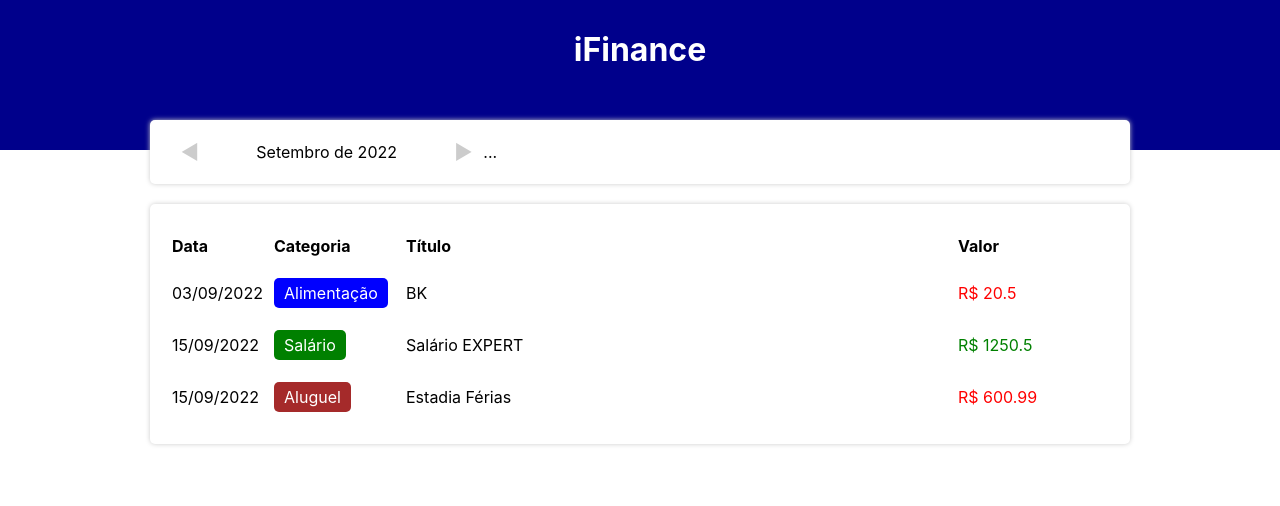
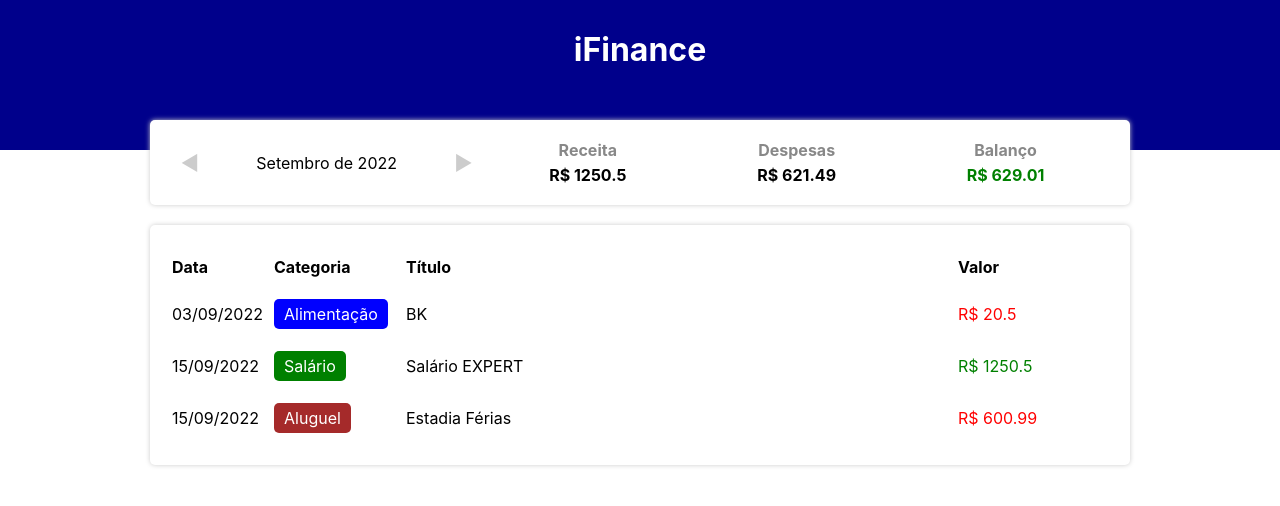
Before and after one commit to joaothedog/ifinance, a React (Create React App) app: page / in a window 1280 px wide. Shown: the top 506 px of the page. Built offline with nearby package versions, Linux system fonts and the light colour scheme.

Commit message:
Info area completo

```diff
--- a/src/App.tsx
+++ b/src/App.tsx
@@ -13,6 +13,8 @@ const App = () => {
     setCurrentMonth(newMonth);
   };
 
+  const [income, setIncome] = useState(0);
+  const [expense, setExpense] = useState(0);
   const [list, setList] = useState<Item[]>(items);
   const [filteredList, setFilteredList] = useState<Item[]>([]);
   const [currentMonth, setCurrentMonth] = useState(getCurrentMonth());
@@ -20,6 +22,22 @@ const App = () => {
   useEffect(() => {
     setFilteredList(filterListByMonth(list, currentMonth));
   }, [list, currentMonth]);
+
+  useEffect(() => {
+    let incomeCount = 0;
+    let expenseCount = 0;
+
+    for (const i in filteredList) {
+      if (categories[filteredList[i].category].expense) {
+        expenseCount += filteredList[i].value;
+      } else {
+        incomeCount += filteredList[i].value;
+      }
+
+      setIncome(incomeCount);
+      setExpense(expenseCount);
+    }
+  }, [filteredList]);
 
   return (
     <Component.Container>
@@ -31,6 +49,8 @@ const App = () => {
         <InfoArea
           currentMonth={currentMonth}
           onMonthChange={handleMonthChange}
+          income={income}
+          expense={expense}
         />
         {/*insert area*/}
         <TableArea list={filteredList} />
--- /dev/null
+++ b/src/components/AnalyzedItem/index.tsx
@@ -0,0 +1,16 @@
+import * as Component from './styles';
+
+type Props = {
+  title: string;
+  value: number;
+  color?: string;
+};
+
+export const AnalyzedItem = ({ title, value, color }: Props) => {
+  return (
+    <Component.Container>
+      <Component.Title>{title}</Component.Title>
+      <Component.Info color={color}>R$ {value}</Component.Info>
+    </Component.Container>
+  );
+};
--- /dev/null
+++ b/src/components/AnalyzedItem/styles.ts
@@ -0,0 +1,18 @@
+import styled from 'styled-components';
+
+export const Container = styled.div`
+  flex: 1;
+`;
+
+export const Title = styled.div`
+  text-align: center;
+  font-weight: bold;
+  color: #888;
+  margin-bottom: 5px;
+`;
+
+export const Info = styled.div<{ color?: string }>`
+  font-weight: bold;
+  text-align: center;
+  color: ${(props) => props.color ?? '#000'};
+`;
--- a/src/components/InfoArea/index.tsx
+++ b/src/components/InfoArea/index.tsx
@@ -1,13 +1,21 @@
 import * as Component from './styles';
 import { formatCurrentMonth } from '../../helpers/dateFilter';
 import { on } from 'stream';
+import { AnalyzedItem } from '../AnalyzedItem';
 
 type Props = {
   currentMonth: string;
   onMonthChange: (newMonth: string) => void;
+  income: number;
+  expense: number;
 };
 
-export const InfoArea = ({ currentMonth, onMonthChange }: Props) => {
+export const InfoArea = ({
+  currentMonth,
+  onMonthChange,
+  income,
+  expense,
+}: Props) => {
   const handlePreviousMonth = () => {
     const [year, month] = currentMonth.split('-');
     const currentDate = new Date(parseInt(year), parseInt(month) - 1, 1);
@@ -33,7 +41,15 @@ export const InfoArea = ({ currentMonth, onMonthChange }: Props) => {
         </Component.MonthTitle>
         <Component.MonthArrow onClick={handleNextMonth}>▶</Component.MonthArrow>
       </Component.AreaMes>
-      <Component.MonthAnalyzer>...</Component.MonthAnalyzer>
+      <Component.MonthAnalyzer>
+        <AnalyzedItem title="Receita" value={income} />
+        <AnalyzedItem title="Despesas" value={expense} />
+        <AnalyzedItem
+          title="Balanço"
+          value={income - expense}
+          color={income - expense < 0 ? 'red' : 'green'}
+        />
+      </Component.MonthAnalyzer>
     </Component.Container>
   );
 };
--- a/src/components/InfoArea/styles.ts
+++ b/src/components/InfoArea/styles.ts
@@ -31,4 +31,5 @@ export const MonthTitle = styled.div`
 
 export const MonthAnalyzer = styled.div`
   flex: 2;
+  display: flex;
 `;
```
